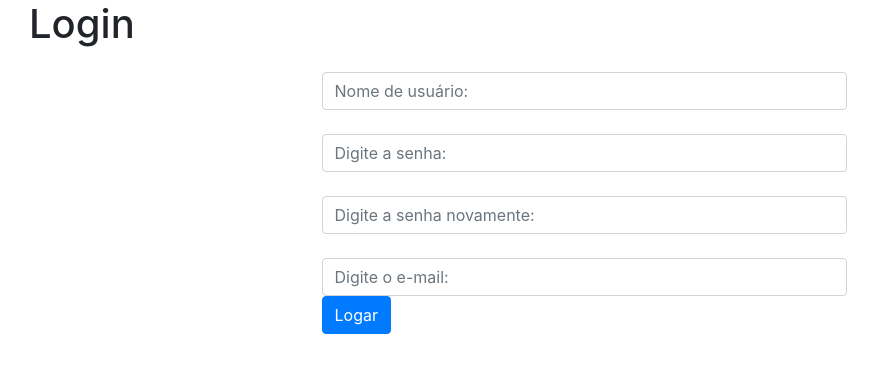
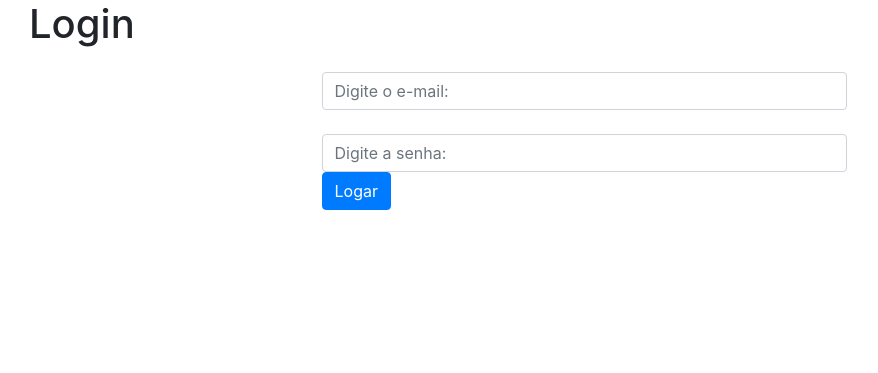
Before and after one commit to davilos/basic-application-django, a Django app: template core/templates/login.html in a window 1280 px wide. Shown: the top 373 px of the page, without its empty margins (56-934 px from the left). Run offline with Django 4.2, Linux system fonts and the light colour scheme; the template is opened without the code that fills it, so the values that code supplies are empty; some libraries are stand-ins or nearby versions.

Commit message:
tentando mostrar as páginas

```diff
--- a/core/templates/login.html
+++ b/core/templates/login.html
@@ -18,10 +18,8 @@
             <div class="col-6 mt-4 m-auto">
                 {% csrf_token %}
 
-                <input class="form-control mt-4" type="text" name="user" id="user" placeholder="Nome de usuário:">
+                <input class="form-control mt-4" type="email" name="email" id="email" placeholder="Digite o e-mail:">
                 <input class="form-control mt-4" type="password" name="password" id="password" placeholder="Digite a senha:">
-                <input class="form-control mt-4" type="password" name="password-conf" id="password-conf" placeholder="Digite a senha novamente:">
-                <input class="form-control mt-4" type="email" name="email" id="email" placeholder="Digite o e-mail:">
 
                 {% buttons %}
                     <button type="submit" class="btn btn-primary">Logar</button>
--- a/core/views.py
+++ b/core/views.py
@@ -69,6 +69,7 @@ def cadastro(request):
             return render(request, 'cadastro.html', messages.success(request, f'Seja bem-vindo {user.username}!'))
         else:
             return render(request, 'cadastro.html', messages.error(request, 'As senha não são iguais!'))
+    return render(request, 'cadastro.html')
 
 
 def logar(request):
```
